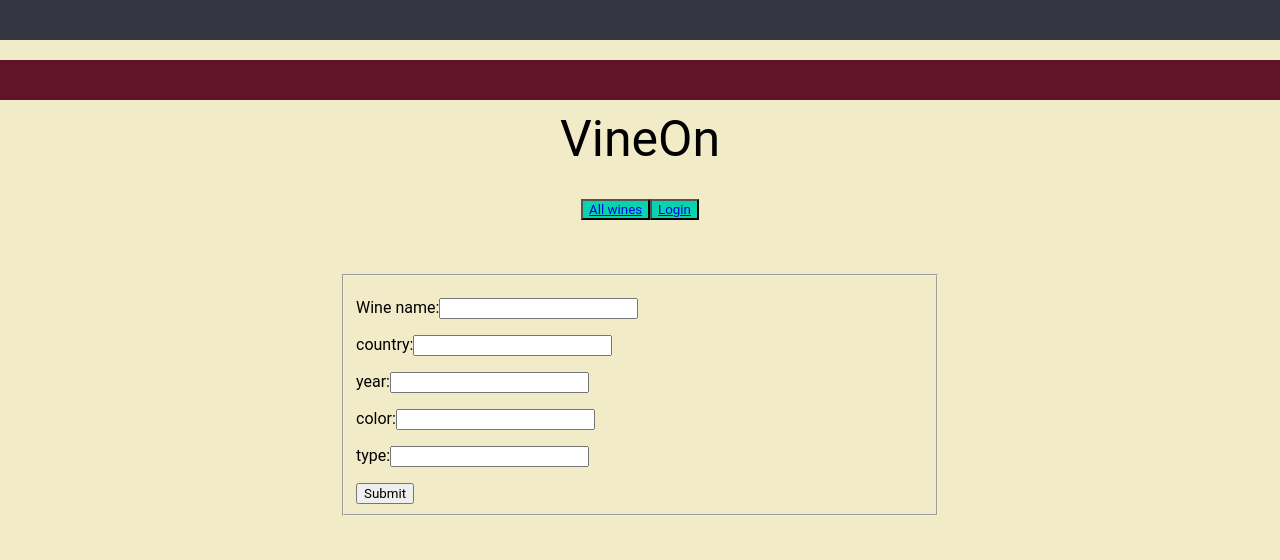
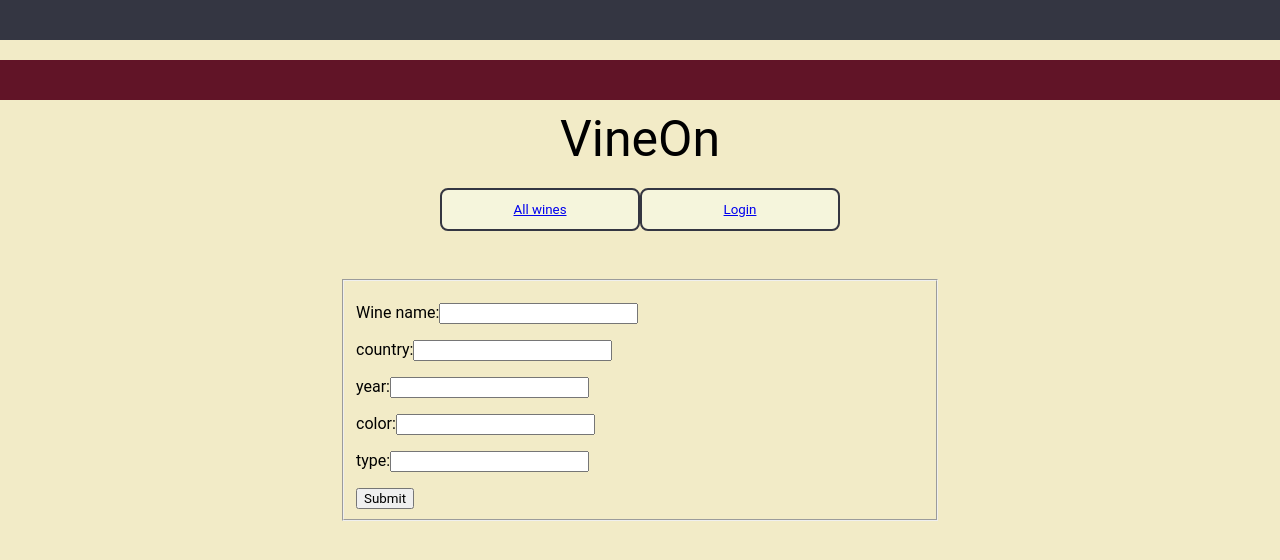
Before and after one commit to kusejoan/vineOn-front-end, a React (Create React App) app in the folder vineon-react/: page /user/addwine in a window 1280 px wide. Shown: the top 560 px of the page. Built offline with nearby package versions, Linux system fonts and the light colour scheme.

Commit message:
qs defined

```diff
--- a/vineon-react/package.json
+++ b/vineon-react/package.json
@@ -7,6 +7,7 @@
     "@material-ui/icons": "^4.5.1",
     "axios": "^0.19.0",
     "mockup-server": "^0.13.0",
+    "querystring": "^0.2.0",
     "react": "^16.12.0",
     "react-cookie": "^4.0.3",
     "react-dom": "^16.12.0",
--- a/vineon-react/src/Navbar/NavbarItem.css
+++ b/vineon-react/src/Navbar/NavbarItem.css
@@ -1,3 +1,10 @@
 .navbar-item{
-    background-color: #09d3ac;
+    text-align: center;
+    border: 2px solid rgb(52,54,66);
+    margin:auto;
+    padding:12px 40px;
+    border-radius: 8px;
+    width: 200px;
+    margin-top: 10px;
+    background-color: beige;
 }
--- a/vineon-react/src/StartPage.jsx
+++ b/vineon-react/src/StartPage.jsx
@@ -1,7 +1,7 @@
 import React from "react";
 
 export const StartPage = () => (
-  <div>
+  <div >
     <form>
       <button type="submit" formAction="/login">
         Log In
--- a/vineon-react/src/Wine/wine.service.js
+++ b/vineon-react/src/Wine/wine.service.js
@@ -1,5 +1,6 @@
 import Axios from "axios";
 import { API_URL, APP_JSON } from "../api";
+import * as querystring from "querystring";
 
 // POST JSON
 
@@ -17,7 +18,8 @@ export const WineService = () => ({
     console.log(addWineUrl);
     const response = await Axios.post(
       addWineUrl,
-      qs.stringify({
+
+        querystring.stringify({
         headers: { Accept: APP_JSON },
         params: { JSESSINID, wineName, country, year, color, type }
       })
@@ -30,7 +32,7 @@ export const WineService = () => ({
     console.log(addWineStoreUrl);
     const response = await Axios.post(
       addWineStoreUrl,
-      qs.stringify({
+      querystring.stringify({
         headers: { Accept: APP_JSON },
         params: { JSESSINID, wineName }
       })
@@ -43,7 +45,7 @@ export const WineService = () => ({
     console.log(removeWineStoreUrl);
     const response = await Axios.post(
       removeWineStoreUrl,
-      qs.stringify({
+      querystring.stringify({
         headers: { Accept: APP_JSON },
         params: { JSESSINID, wineName }
       })
@@ -56,7 +58,7 @@ export const WineService = () => ({
     console.log(allWinesUrl);
     const response = await Axios.post(
       allWinesUrl,
-      qs.stringify({
+      querystring.stringify({
         headers: { Accept: APP_JSON },
         params: { JSESSINID }
       })
@@ -69,7 +71,7 @@ export const WineService = () => ({
     console.log(winesOfStoreUrl);
     const response = await Axios.post(
       winesOfStoreUrl,
-      qs.stringify({
+      querystring.stringify({
         headers: { Accept: APP_JSON },
         params: { JSESSINID, storeName }
       })
```
